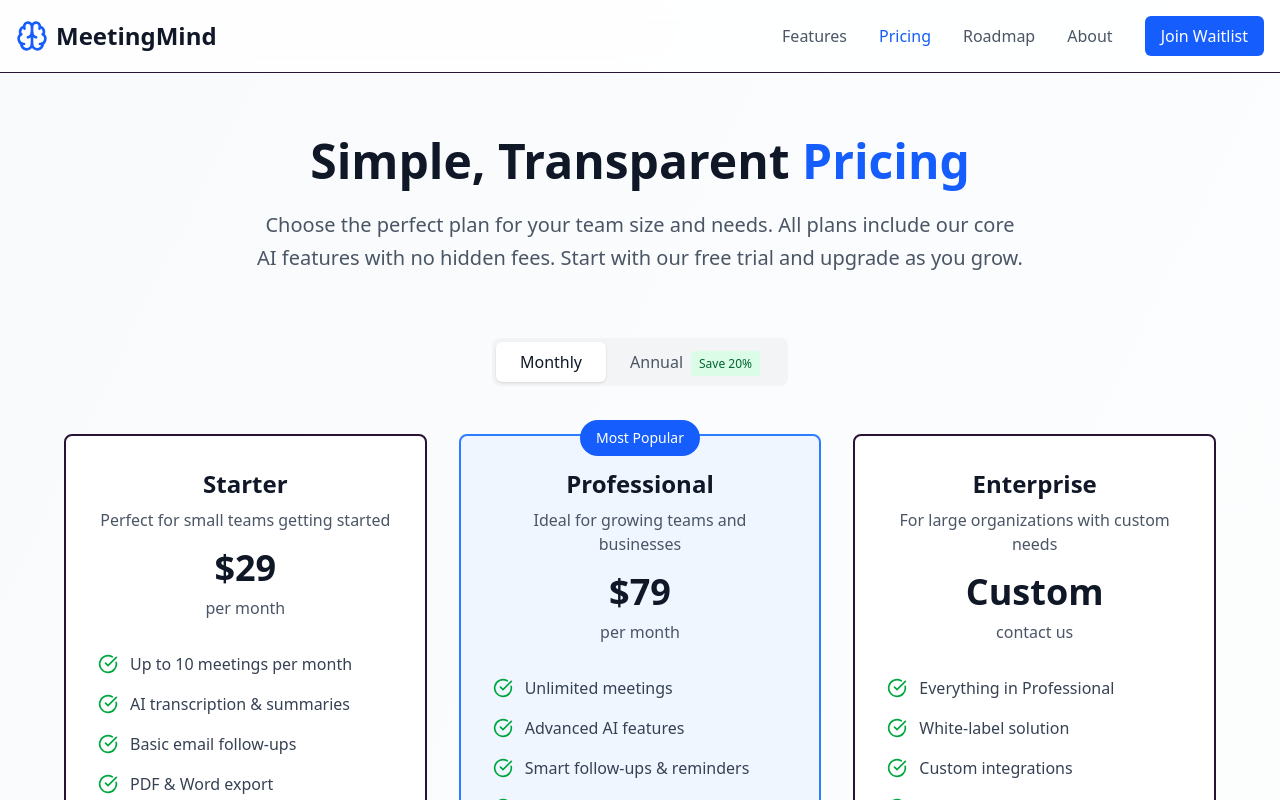
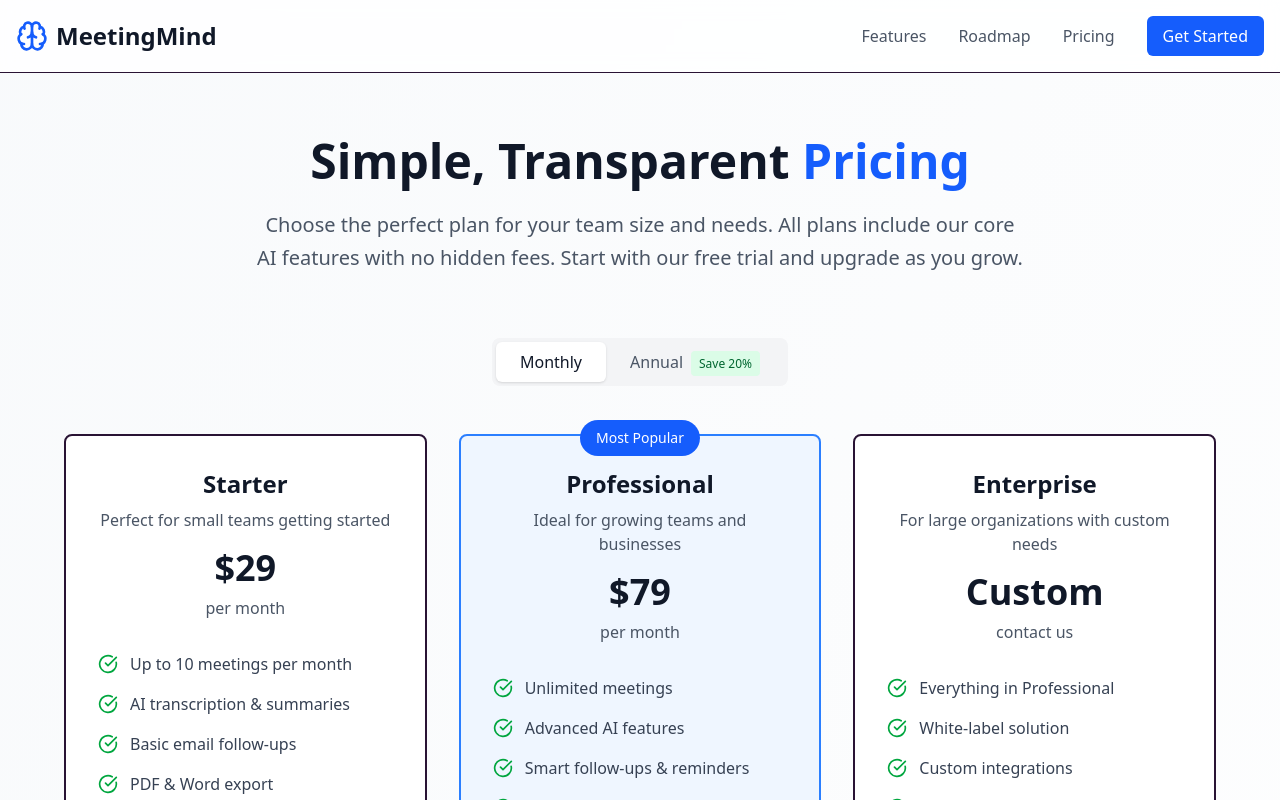
Before and after one commit to BrunoFerrucio/MeetingMind, a React (Vite) app in the folder front/: page /pricing in a window 1280 px wide. Shown: the top 800 px of the page. Built offline with nearby package versions, Linux system fonts and the light colour scheme.

Commit message:
Add HomeHeader component and replace header sections in multiple pages

```diff
--- /dev/null
+++ b/front/src/components/headers/home.tsx
@@ -0,0 +1,29 @@
+import { Brain } from "lucide-react";
+import { Link } from "react-router-dom";
+
+export default function HomeHeader() {
+  return (
+    <header className="border-b bg-white/80 backdrop-blur-sm sticky top-0 z-50">
+      <div className="container mx-auto px-4 py-4 flex items-center justify-between">
+        <Link to="/" className="flex items-center space-x-2">
+          <Brain className="h-8 w-8 text-blue-600" />
+          <span className="text-2xl font-bold text-gray-900">MeetingMind</span>
+        </Link>
+        <nav className="hidden md:flex items-center space-x-8">
+          <Link to="/features" className="text-gray-600 hover:text-gray-900 transition-colors">
+            Features
+          </Link>
+          <Link to="/roadmap" className="text-gray-600 hover:text-gray-900 transition-colors">
+            Roadmap
+          </Link>
+          <Link to="/pricing" className="text-gray-600 hover:text-gray-900 transition-colors">
+            Pricing
+          </Link>
+          <Link to="/sign-in" className="bg-blue-600 hover:bg-blue-700 text-white px-4 py-2 rounded-md transition-colors">
+            Get Started
+          </Link>
+        </nav>
+      </div>
+    </header>
+  );
+};
--- a/front/src/pages/about/index.tsx
+++ b/front/src/pages/about/index.tsx
@@ -1,34 +1,12 @@
-import { Brain, Target, Users, Lightbulb, Award, Globe } from "lucide-react"
+import { Target, Users, Lightbulb, Award, Globe } from "lucide-react"
 import { Link } from "react-router-dom"
+import HomeHeader from "../../components/headers/home"
 
 export default function AboutPage() {
   return (
     <div className="min-h-screen bg-gradient-to-br from-slate-50 to-white">
       {/* Header */}
-      <header className="border-b bg-white/80 backdrop-blur-sm sticky top-0 z-50">
-        <div className="container mx-auto px-4 py-4 flex items-center justify-between">
-          <Link to="/" className="flex items-center space-x-2">
-            <Brain className="h-8 w-8 text-blue-600" />
-            <span className="text-2xl font-bold text-gray-900">MeetingMind</span>
-          </Link>
-          <nav className="hidden md:flex items-center space-x-8">
-            <Link to="/#features" className="text-gray-600 hover:text-gray-900 transition-colors">
-              Features
-            </Link>
-            <Link to="/about" className="text-blue-600 font-medium">
-              About
-            </Link>
-            <Link to="/#pricing" className="text-gray-600 hover:text-gray-900 transition-colors">
-              Pricing
-            </Link>
-            <Link to="/waitlist">
-              <button className="bg-blue-600 hover:bg-blue-700 text-white px-4 py-2 rounded-md transition-colors">
-                Join Waitlist
-              </button>
-            </Link>
-          </nav>
-        </div>
-      </header>
+      <HomeHeader />
 
       <div className="container mx-auto px-4 py-16">
         {/* Hero Section */}
--- a/front/src/pages/features/index.tsx
+++ b/front/src/pages/features/index.tsx
@@ -12,38 +12,13 @@ import {
   ArrowRight,
 } from "lucide-react"
 import { Link } from "react-router-dom"
+import HomeHeader from "../../components/headers/home"
 
 export default function FeaturesPage() {
   return (
     <div className="min-h-screen bg-gradient-to-br from-slate-50 to-white">
       {/* Header */}
-      <header className="border-b bg-white/80 backdrop-blur-sm sticky top-0 z-50">
-        <div className="container mx-auto px-4 py-4 flex items-center justify-between">
-          <Link to="/" className="flex items-center space-x-2">
-            <Brain className="h-8 w-8 text-blue-600" />
-            <span className="text-2xl font-bold text-gray-900">MeetingMind</span>
-          </Link>
-          <nav className="hidden md:flex items-center space-x-8">
-            <Link to="/features" className="text-blue-600 font-medium">
-              Features
-            </Link>
-            <Link to="/pricing" className="text-gray-600 hover:text-gray-900 transition-colors">
-              Pricing
-            </Link>
-            <Link to="/roadmap" className="text-gray-600 hover:text-gray-900 transition-colors">
-              Roadmap
-            </Link>
-            <Link to="/about" className="text-gray-600 hover:text-gray-900 transition-colors">
-              About
-            </Link>
-            <Link to="/waitlist">
-              <button className="bg-blue-600 hover:bg-blue-700 text-white px-4 py-2 rounded-md transition-colors">
-                Join Waitlist
-              </button>
-            </Link>
-          </nav>
-        </div>
-      </header>
+      <HomeHeader />
 
       <div className="container mx-auto px-4 py-16">
         {/* Hero Section */}
--- a/front/src/pages/home.tsx
+++ b/front/src/pages/home.tsx
@@ -1,32 +1,12 @@
 import { CheckCircle, Upload, Brain, Calendar, BarChart3, FileText, Bell } from "lucide-react"
 import { Link } from "react-router-dom"
+import HomeHeader from "../components/headers/home"
 
 export default function LandingPage() {
   return (
     <div className="min-h-screen bg-gradient-to-br from-slate-50 to-white">
       {/* Header */}
-      <header className="border-b bg-white/80 backdrop-blur-sm sticky top-0 z-50">
-        <div className="container mx-auto px-4 py-4 flex items-center justify-between">
-          <div className="flex items-center space-x-2">
-            <Brain className="h-8 w-8 text-blue-600" />
-            <span className="text-2xl font-bold text-gray-900">MeetingMind</span>
-          </div>
-          <nav className="hidden md:flex items-center space-x-8">
-            <a href="#features" className="text-gray-600 hover:text-gray-900 transition-colors">
-              Features
-            </a>
-            <a href="#roadmap" className="text-gray-600 hover:text-gray-900 transition-colors">
-              Roadmap
-            </a>
-            <a href="#pricing" className="text-gray-600 hover:text-gray-900 transition-colors">
-              Pricing
-            </a>
-            <Link to="/dashboard" className="bg-blue-600 hover:bg-blue-700 text-white px-4 py-2 rounded-md transition-colors">
-              Get Started
-            </Link>
-          </nav>
-        </div>
-      </header>
+      <HomeHeader />
 
       {/* Hero Section */}
       <section className="py-20 px-4">
--- a/front/src/pages/pricing/index.tsx
+++ b/front/src/pages/pricing/index.tsx
@@ -1,37 +1,12 @@
-import { Brain, CheckCircle, X, HelpCircle } from "lucide-react"
+import { CheckCircle, X, HelpCircle } from "lucide-react"
 import { Link } from "react-router-dom"
+import HomeHeader from "../../components/headers/home"
 
 export default function PricingPage() {
   return (
     <div className="min-h-screen bg-gradient-to-br from-slate-50 to-white">
       {/* Header */}
-      <header className="border-b bg-white/80 backdrop-blur-sm sticky top-0 z-50">
-        <div className="container mx-auto px-4 py-4 flex items-center justify-between">
-          <Link to="/" className="flex items-center space-x-2">
-            <Brain className="h-8 w-8 text-blue-600" />
-            <span className="text-2xl font-bold text-gray-900">MeetingMind</span>
-          </Link>
-          <nav className="hidden md:flex items-center space-x-8">
-            <Link to="/features" className="text-gray-600 hover:text-gray-900 transition-colors">
-              Features
-            </Link>
-            <Link to="/pricing" className="text-blue-600 font-medium">
-              Pricing
-            </Link>
-            <Link to="/roadmap" className="text-gray-600 hover:text-gray-900 transition-colors">
-              Roadmap
-            </Link>
-            <Link to="/about" className="text-gray-600 hover:text-gray-900 transition-colors">
-              About
-            </Link>
-            <Link to="/waitlist">
-              <button className="bg-blue-600 hover:bg-blue-700 text-white px-4 py-2 rounded-md transition-colors">
-                Join Waitlist
-              </button>
-            </Link>
-          </nav>
-        </div>
-      </header>
+      <HomeHeader />
 
       <div className="container mx-auto px-4 py-16">
         {/* Hero Section */}
--- a/front/src/pages/roadmap/index.tsx
+++ b/front/src/pages/roadmap/index.tsx
@@ -1,37 +1,12 @@
-import { Brain, CheckCircle, Clock, Zap, Calendar, Users, Smartphone, Globe, ArrowRight } from "lucide-react"
+import { CheckCircle, Clock, Zap, Calendar, Users, Smartphone, Globe, ArrowRight } from "lucide-react"
 import { Link } from "react-router-dom"
+import HomeHeader from "../../components/headers/home"
 
 export default function RoadmapPage() {
   return (
     <div className="min-h-screen bg-gradient-to-br from-slate-50 to-white">
       {/* Header */}
-      <header className="border-b bg-white/80 backdrop-blur-sm sticky top-0 z-50">
-        <div className="container mx-auto px-4 py-4 flex items-center justify-between">
-          <Link to="/" className="flex items-center space-x-2">
-            <Brain className="h-8 w-8 text-blue-600" />
-            <span className="text-2xl font-bold text-gray-900">MeetingMind</span>
-          </Link>
-          <nav className="hidden md:flex items-center space-x-8">
-            <Link to="/features" className="text-gray-600 hover:text-gray-900 transition-colors">
-              Features
-            </Link>
-            <Link to="/pricing" className="text-gray-600 hover:text-gray-900 transition-colors">
-              Pricing
-            </Link>
-            <Link to="/roadmap" className="text-blue-600 font-medium">
-              Roadmap
-            </Link>
-            <Link to="/about" className="text-gray-600 hover:text-gray-900 transition-colors">
-              About
-            </Link>
-            <Link to="/waitlist">
-              <button className="bg-blue-600 hover:bg-blue-700 text-white px-4 py-2 rounded-md transition-colors">
-                Join Waitlist
-              </button>
-            </Link>
-          </nav>
-        </div>
-      </header>
+      <HomeHeader />
 
       <div className="container mx-auto px-4 py-16">
         {/* Hero Section */}
--- a/front/src/pages/terms/index.tsx
+++ b/front/src/pages/terms/index.tsx
@@ -1,34 +1,11 @@
-import { Brain, FileText, AlertTriangle, Scale, Shield, Users } from "lucide-react"
-import { Link } from "react-router-dom"
+import { FileText, AlertTriangle, Scale, Shield, Users } from "lucide-react"
+import HomeHeader from "../../components/headers/home"
 
 export default function TermsPage() {
   return (
     <div className="min-h-screen bg-gradient-to-br from-slate-50 to-white">
       {/* Header */}
-      <header className="border-b bg-white/80 backdrop-blur-sm sticky top-0 z-50">
-        <div className="container mx-auto px-4 py-4 flex items-center justify-between">
-          <Link to="/" className="flex items-center space-x-2">
-            <Brain className="h-8 w-8 text-blue-600" />
-            <span className="text-2xl font-bold text-gray-900">MeetingMind</span>
-          </Link>
-          <nav className="hidden md:flex items-center space-x-8">
-            <Link to="/#features" className="text-gray-600 hover:text-gray-900 transition-colors">
-              Features
-            </Link>
-            <Link to="/about" className="text-gray-600 hover:text-gray-900 transition-colors">
-              About
-            </Link>
-            <Link to="/#pricing" className="text-gray-600 hover:text-gray-900 transition-colors">
-              Pricing
-            </Link>
-            <Link to="/waitlist">
-              <button className="bg-blue-600 hover:bg-blue-700 text-white px-4 py-2 rounded-md transition-colors">
-                Join Waitlist
-              </button>
-            </Link>
-          </nav>
-        </div>
-      </header>
+      <HomeHeader />
 
       <div className="container mx-auto px-4 py-16 max-w-4xl">
         <div className="text-center mb-12">
--- a/front/src/pages/terms/privacy-policy.tsx
+++ b/front/src/pages/terms/privacy-policy.tsx
@@ -1,34 +1,11 @@
-import { Brain, Shield, Eye, Lock, Database, Mail } from "lucide-react"
-import { Link } from "react-router-dom"
+import { Shield, Eye, Lock, Database, Mail } from "lucide-react"
+import HomeHeader from "../../components/headers/home"
 
 export default function PrivacyPolicyPage() {
   return (
     <div className="min-h-screen bg-gradient-to-br from-slate-50 to-white">
       {/* Header */}
-      <header className="border-b bg-white/80 backdrop-blur-sm sticky top-0 z-50">
-        <div className="container mx-auto px-4 py-4 flex items-center justify-between">
-          <Link to="/" className="flex items-center space-x-2">
-            <Brain className="h-8 w-8 text-blue-600" />
-            <span className="text-2xl font-bold text-gray-900">MeetingMind</span>
-          </Link>
-          <nav className="hidden md:flex items-center space-x-8">
-            <Link to="/#features" className="text-gray-600 hover:text-gray-900 transition-colors">
-              Features
-            </Link>
-            <Link to="/about" className="text-gray-600 hover:text-gray-900 transition-colors">
-              About
-            </Link>
-            <Link to="/#pricing" className="text-gray-600 hover:text-gray-900 transition-colors">
-              Pricing
-            </Link>
-            <Link to="/waitlist">
-              <button className="bg-blue-600 hover:bg-blue-700 text-white px-4 py-2 rounded-md transition-colors">
-                Join Waitlist
-              </button>
-            </Link>
-          </nav>
-        </div>
-      </header>
+      <HomeHeader />
 
       <div className="container mx-auto px-4 py-16 max-w-4xl">
         <div className="text-center mb-12">
--- a/front/src/pages/waitlist-page/index.tsx
+++ b/front/src/pages/waitlist-page/index.tsx
@@ -1,29 +1,12 @@
-import { Brain, Users, Zap, Shield } from "lucide-react"
+import { Users, Zap, Shield } from "lucide-react"
 import { Link } from "react-router-dom"
+import HomeHeader from "../../components/headers/home"
 
 export default function WaitlistPage() {
   return (
     <div className="min-h-screen bg-gradient-to-br from-slate-50 to-white">
       {/* Header */}
-      <header className="border-b bg-white/80 backdrop-blur-sm sticky top-0 z-50">
-        <div className="container mx-auto px-4 py-4 flex items-center justify-between">
-          <a href="/" className="flex items-center space-x-2">
-            <Brain className="h-8 w-8 text-blue-600" />
-            <span className="text-2xl font-bold text-gray-900">MeetingMind</span>
-          </a>
-          <nav className="hidden md:flex items-center space-x-8">
-            <a href="/#features" className="text-gray-600 hover:text-gray-900 transition-colors">
-              Features
-            </a>
-            <a href="/about" className="text-gray-600 hover:text-gray-900 transition-colors">
-              About
-            </a>
-            <a href="/#pricing" className="text-gray-600 hover:text-gray-900 transition-colors">
-              Pricing
-            </a>
-          </nav>
-        </div>
-      </header>
+      <HomeHeader />
 
       <div className="container mx-auto px-4 py-16">
         <div className="max-w-4xl mx-auto">
```
